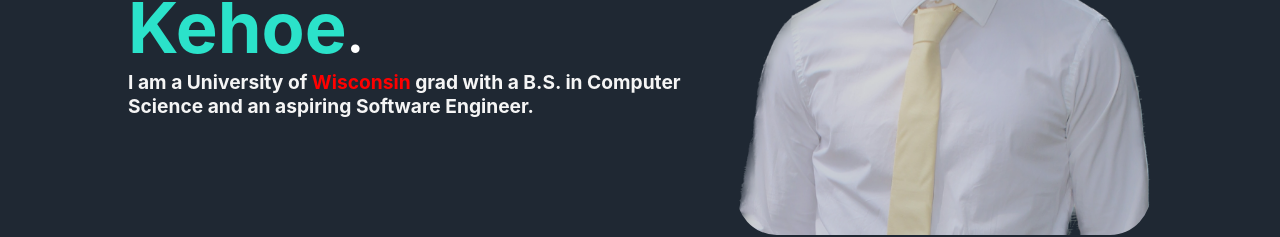
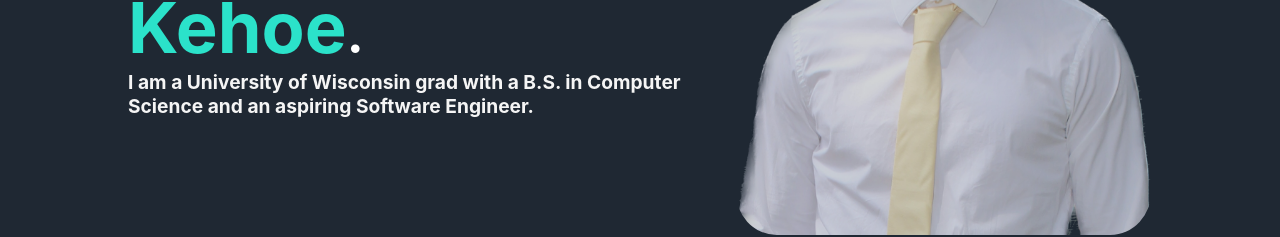
Before and after one commit to tyler7kehoe/Portfolio-Website, a React (Vite) app: page / in a window 1280 px wide. Shown: the part 406-643 px from the top of the page. Built offline with nearby package versions, Linux system fonts and the light colour scheme.

Commit message:
Removed Wisconsin red

```diff
--- a/src/components/Home.jsx
+++ b/src/components/Home.jsx
@@ -7,7 +7,7 @@
     <div className="home_mainBox">
         <div class="name-header">
           <h1>My name is <span id='name'>Tyler Kehoe</span>.</h1>
-          <h2>I am a University of <span id='uni'>Wisconsin</span> grad with a B.S. in Computer Science and an aspiring Software Engineer.</h2>
+          <h2>I am a University of Wisconsin grad with a B.S. in Computer Science and an aspiring Software Engineer.</h2>
         </div>
         <div className='headshot-image'>
           <img src={headshot} alt='Tyler Kehoe Headshot' />
--- a/src/css/Home.css
+++ b/src/css/Home.css
@@ -36,10 +36,6 @@
     font-size: 5.5vw;
 }
 
-#uni {
-    color: red;
-}
-
 .headshot-image {
     margin-right: 10vw;
 }
```
